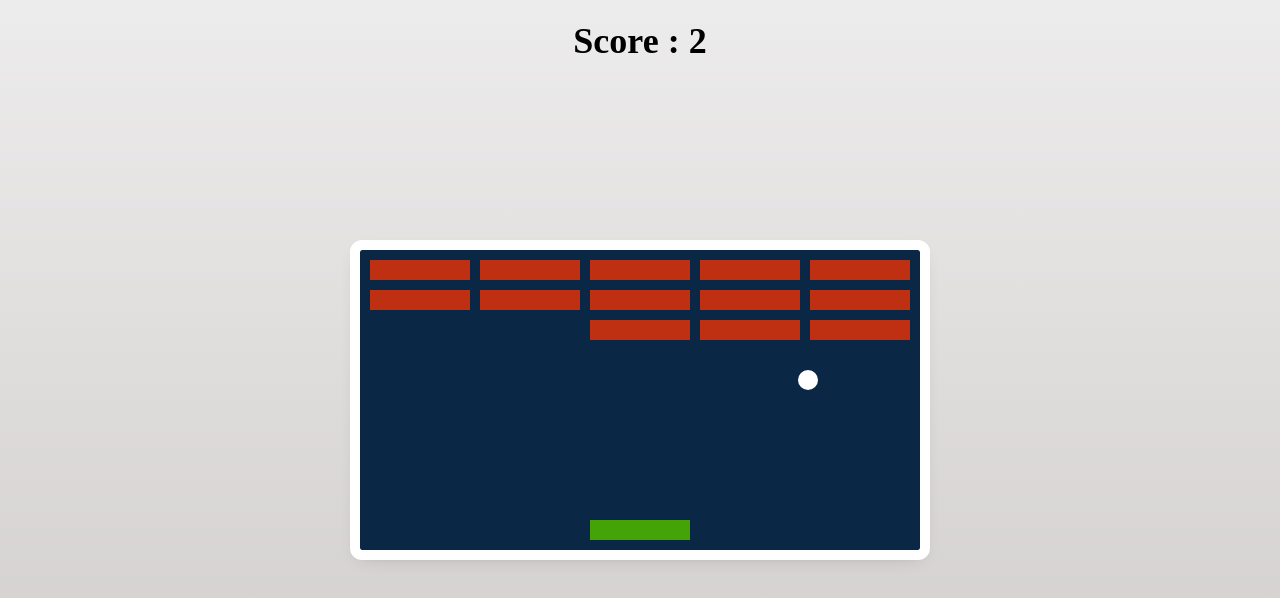
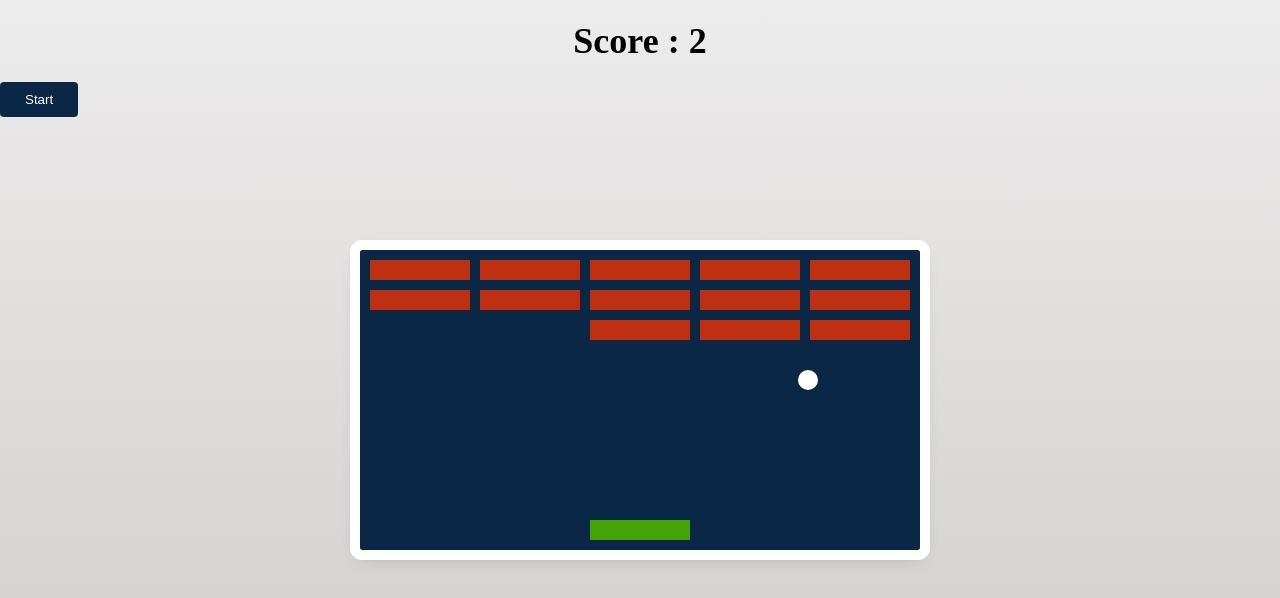
Before and after one commit to jubair-k/2D-Breakout-Game-Javascript, a plain HTML site: page index.html in a window 1280 px wide. Drawn offline with Linux system fonts and the light colour scheme.

Commit message:
some styling

```diff
--- a/index.html
+++ b/index.html
@@ -9,6 +9,8 @@
     <section>
         <h1>Score : <span id="score"></span></h1>
         <div class="grid"></div>
+
+        <button id="start">Start</button>
     </section>
 
 <script src="index.js"></script>
--- a/index.js
+++ b/index.js
@@ -1,3 +1,4 @@
+document.addEventListener("DOMContentLoaded",()=>{
   const grid = document.querySelector('.grid')
   const scoreDisplay = document.querySelector('#score')
   const blockWidth = 100
@@ -179,3 +180,5 @@ function changeDirection() {
       return
     }
   }
+
+})
--- a/styles.css
+++ b/styles.css
@@ -8,7 +8,7 @@ section{
     height: 100vh;
     /* background-color: #ebebe6; */
     background-image: -webkit-linear-gradient(top, #edecec, #cecbc9);
-	background-image: linear-gradient(top, #edecec, #cecbc9);
+	  background-image: linear-gradient(top, #edecec, #cecbc9);
     position: relative;
 }
 section h1{
@@ -51,3 +51,12 @@ section h1{
     border-radius: 10px;
     background-color: #FFF;
   }
+
+  #start{
+    outline: none;
+    border: none;
+    padding: 10px 25px;
+    border-radius: 4px;
+    background-color: #0a2745;
+    color: #FFF;
+  }
```
Lines whose indentation alone changed are shown as unchanged.
